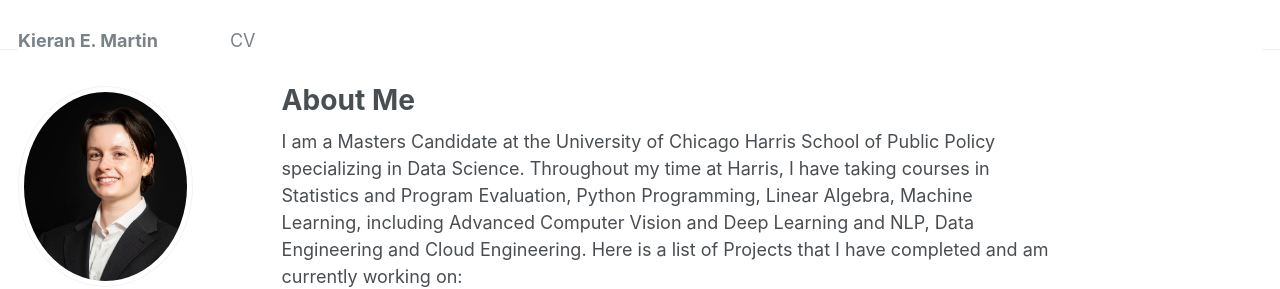
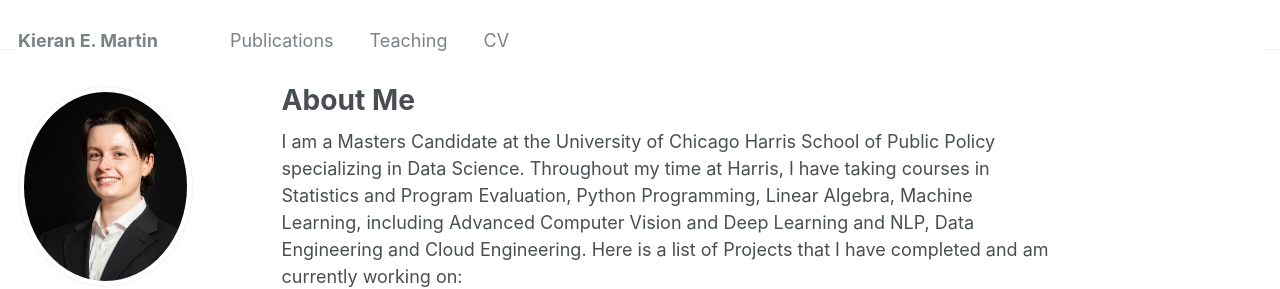
Before and after one commit to martinke11/martinke11.github.io, a Jekyll site: the page built from _pages/about.md, in a window 1280 px wide. Shown: the top 289 px of the page. Built offline with Jekyll 4.4.1, drawn with Linux system fonts in a browser that asks for light colours; part of the change alters nothing that is shown.

Commit message:
Update navigation.yml

```diff
--- a/_data/navigation.yml
+++ b/_data/navigation.yml
@@ -1,22 +1,22 @@
 # main links links
 main:
-  #- title: "Research"
-    #url: /publications/
+  - title: "Publications"
+    url: /publications/
 
   #- title: "Talks"
     #url: /talks/
 
-  #- title: "Teaching"
-    #url: /teaching/
+  - title: "Teaching"
+    url: /teaching/
 
   #- title: "Portfolio"
     #url: /portfolio/
 
-  #- title: "Blog Posts"
-    #url: /year-archive/
+  # - title: "Blog Posts"
+  #   url: /year-archive/
 
   - title: "CV"
     url: /cv/
 
-  #- title: "Guide"
-    #url: /markdown/
+  # - title: "Guide"
+  #   url: /markdown/
```
